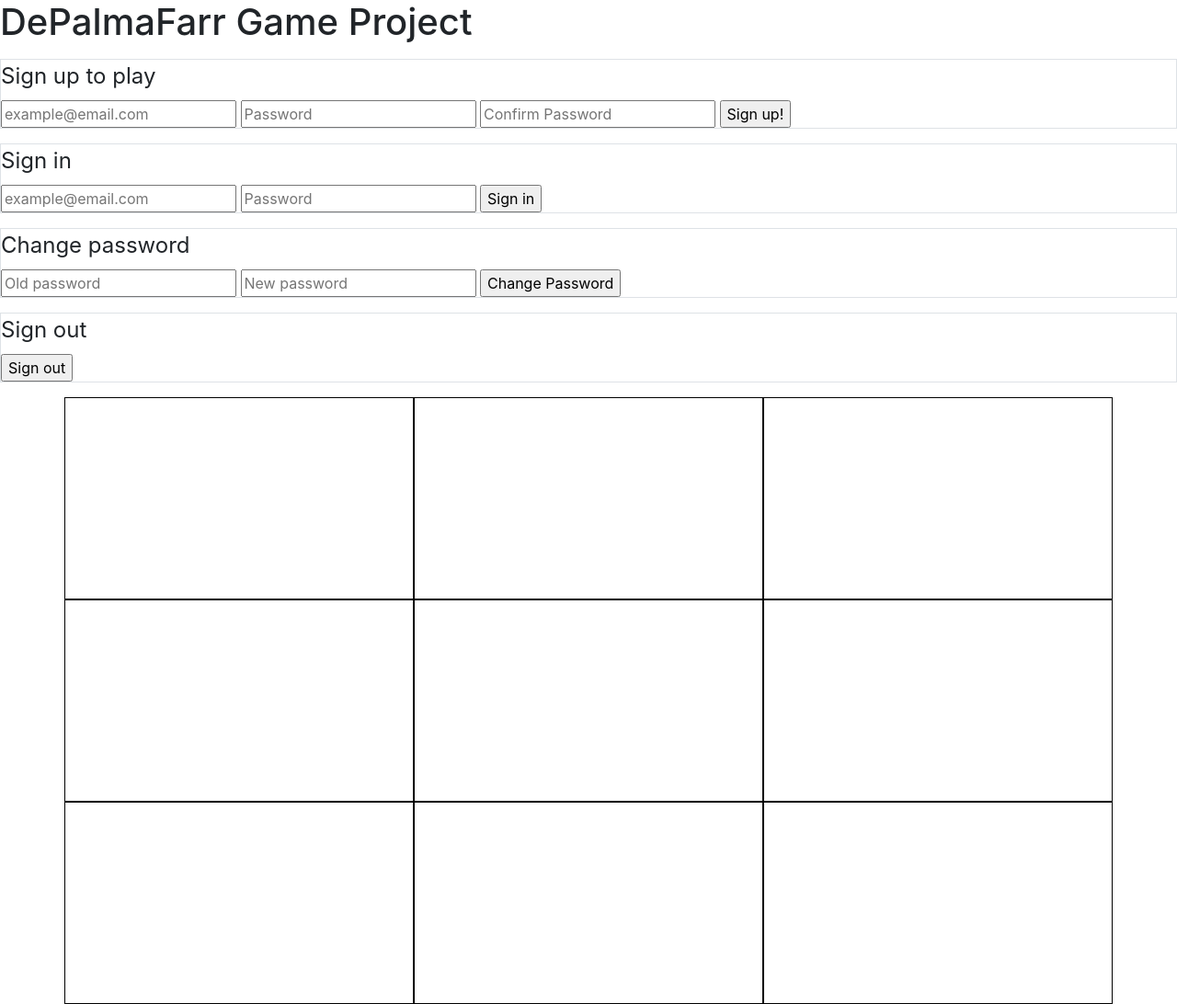
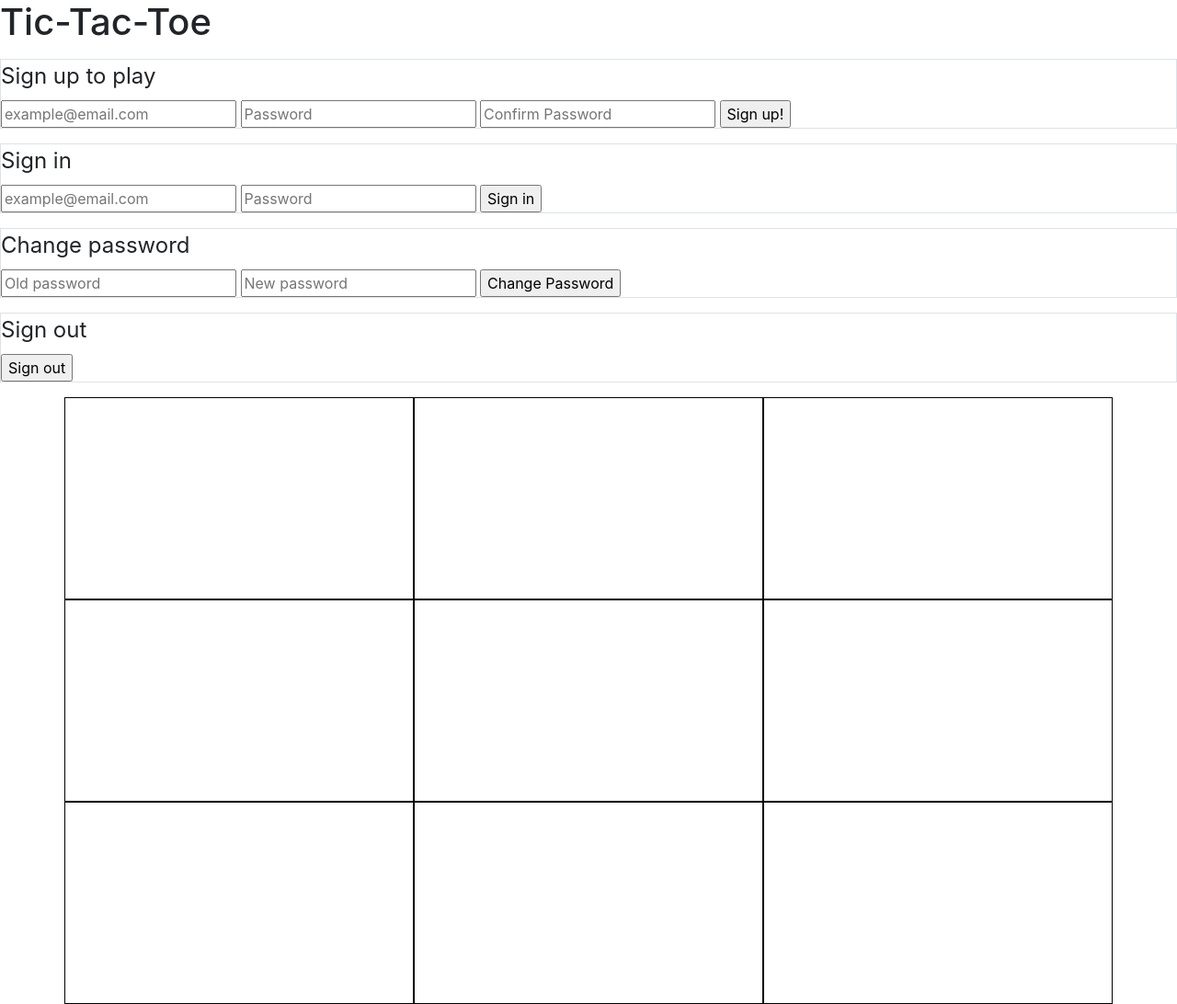
Before and after one commit to depalmafarr/gameProject-DePalmaFarr, a website built with webpack: page index.html in a window 1280 px wide. Shown: the whole page at 92% size. Built offline with nearby package versions, Linux system fonts and the light colour scheme.

```diff
--- a/index.html
+++ b/index.html
@@ -12,7 +12,7 @@
       <script src="public/application.js" type="text/javascript" charset="utf-8" defer></script>
     </head>
     <body>
-      <h1>DePalmaFarr Game Project</h1>
+      <h1>Tic-Tac-Toe</h1>
 
       <p id="message"></p>
       <form id="sign-up" class="border">
```
